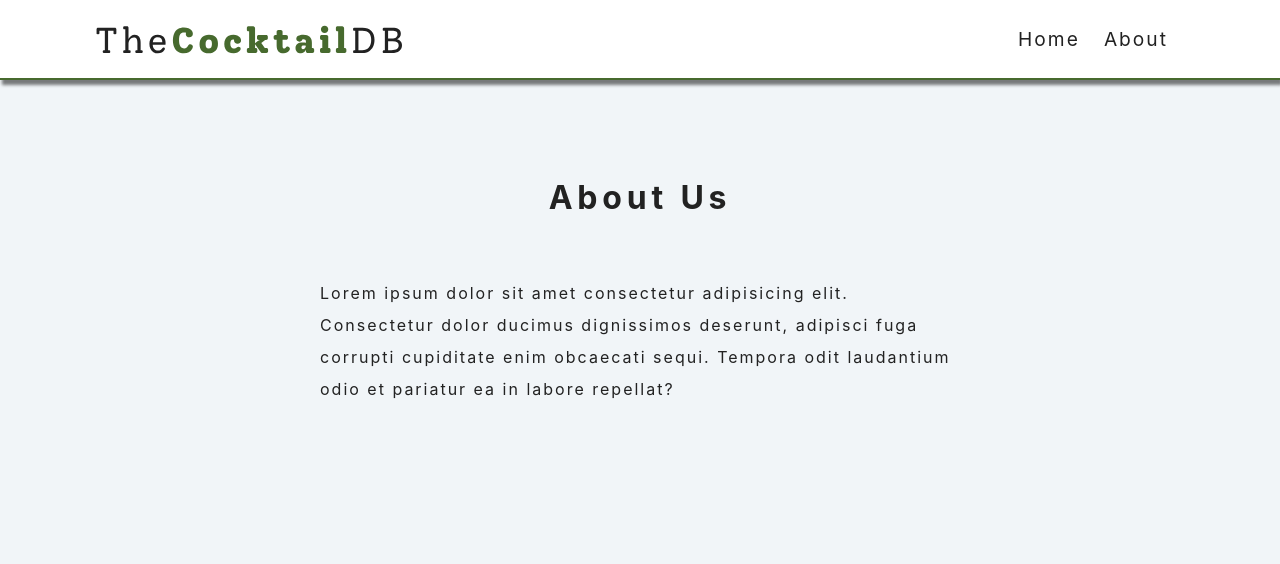
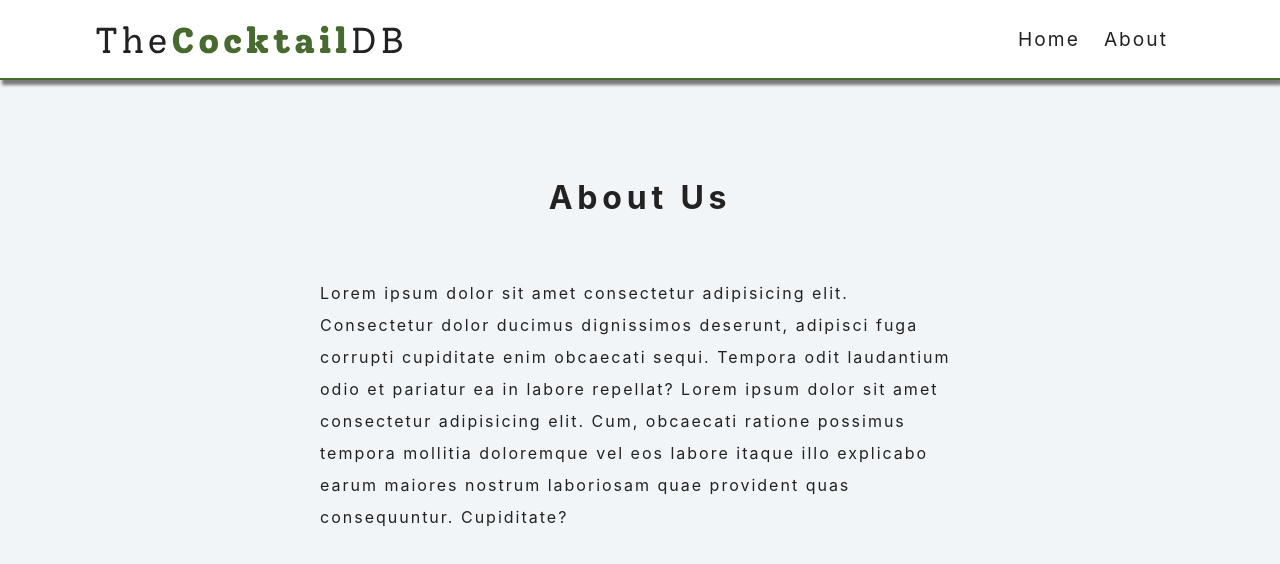
Before and after one commit to Hashim-Aziz/Cocktails-App, a React (Create React App) app: page /about in a window 1280 px wide. Shown: the top 564 px of the page. Built offline with nearby package versions, Linux system fonts and the light colour scheme.

Commit message:
about pages content added

```diff
--- a/src/pages/About.js
+++ b/src/pages/About.js
@@ -8,7 +8,10 @@ const About = () => {
         Lorem ipsum dolor sit amet consectetur adipisicing elit. Consectetur
         dolor ducimus dignissimos deserunt, adipisci fuga corrupti cupiditate
         enim obcaecati sequi. Tempora odit laudantium odio et pariatur ea in
-        labore repellat?
+        labore repellat? Lorem ipsum dolor sit amet consectetur adipisicing
+        elit. Cum, obcaecati ratione possimus tempora mollitia doloremque vel
+        eos labore itaque illo explicabo earum maiores nostrum laboriosam quae
+        provident quas consequuntur. Cupiditate?
       </p>
     </section>
   );
```
